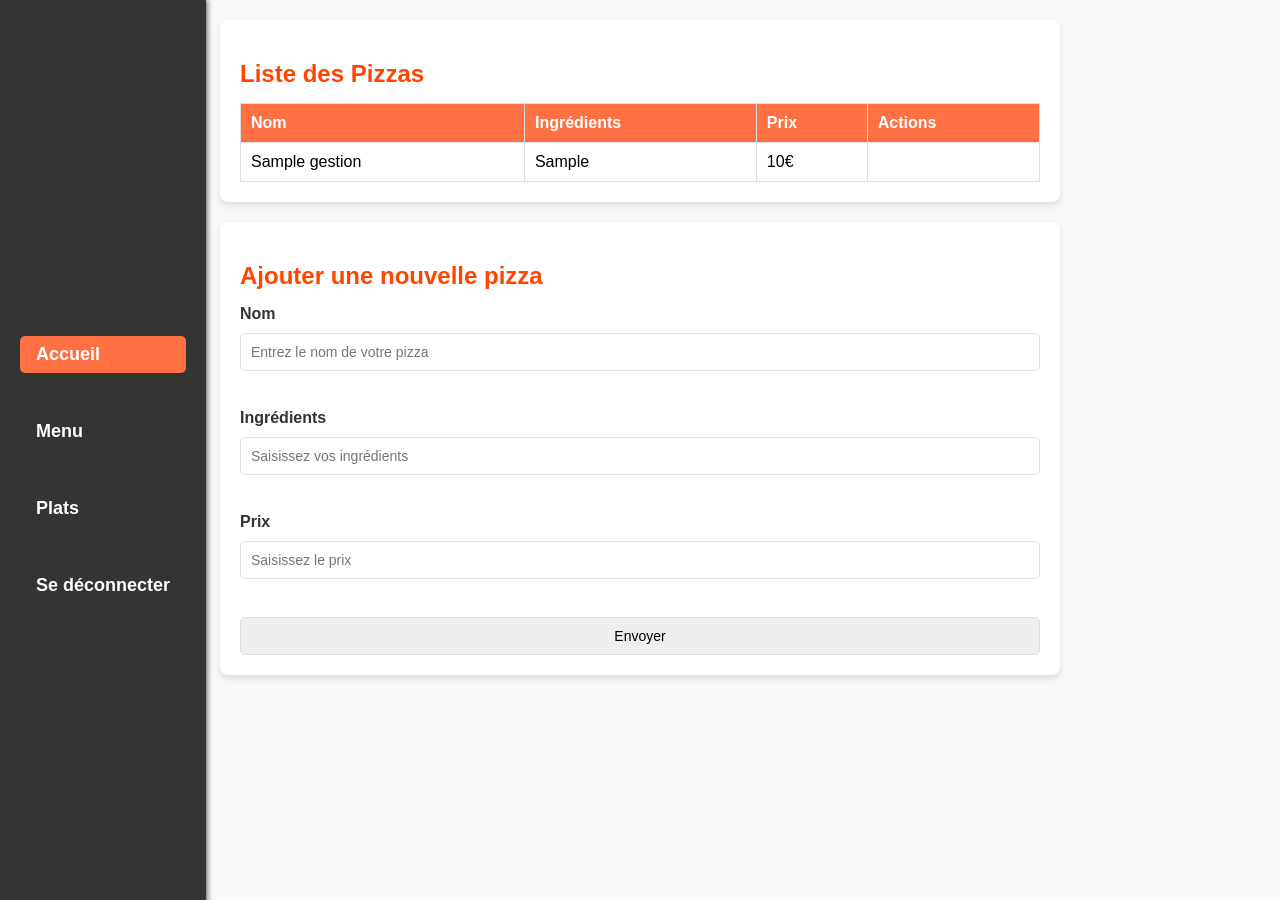
After one commit to moralesjustin19/Gestionnaire-de-menu, a PHP site: page /gerer.php in a window 1280 px wide. The commit adds this page. Run offline with PHP 8.4, Linux system fonts and the light colour scheme; tables that the repository leaves empty or names only in its code hold one stand-in row (values such as "Sample post").

Commit message:
ajout_page gestion ainsi qu'un formulaire reliée à la BDD et retransmit en HTML

```diff
--- a/accueil.php
+++ b/accueil.php
@@ -24,6 +24,9 @@ $username = $_SESSION['username']
         <a href="#">Menu</a>
         <a href="#">Plats</a>
         <a href="#">Se déconnecter</a>
+        <a href="gerer.php">Gestion</a>
+
+
     </nav>
 </header>
 <body>
--- /dev/null
+++ b/gerer.php
@@ -0,0 +1,83 @@
+<?php
+// Connexion à la base de données
+$servername = "localhost";
+$username = "root";
+$password = "";
+$dbname = "gestionnaire_menu";
+
+try {
+    $bdd = new PDO("mysql:host=$servername;dbname=$dbname", $username, $password);
+    $bdd->setAttribute(PDO::ATTR_ERRMODE, PDO::ERRMODE_EXCEPTION);
+} catch (PDOException $e) {
+    echo "Erreur de connexion : " . $e->getMessage();
+}
+
+// Récupérer les pizzas depuis la base de données
+$requete = $bdd->query("SELECT * FROM gestion"); // Assurez-vous que la table s'appelle bien 'gestion'
+$pizzas = $requete->fetchAll(PDO::FETCH_ASSOC);
+?>
+
+<!DOCTYPE html>
+<html lang="en">
+<head>
+    <meta charset="UTF-8">
+    <meta name="viewport" content="width=device-width, initial-scale=1.0">
+    <link rel="stylesheet" href="stylesheet/gestion.css">
+    <title>Accueil</title>
+</head>
+<header>
+    <nav>
+        <a class="active" href="accueil.php">Accueil</a>
+        <a href="#">Menu</a>
+        <a href="#">Plats</a>
+        <a href="logout.php">Se déconnecter</a>
+    </nav>
+</header>
+<body>
+
+    <section>
+        <h2>Liste des Pizzas</h2>
+        <table border="1">
+            <thead>
+                <tr>
+                    <th>Nom</th>
+                    <th>Ingrédients</th>
+                    <th>Prix</th>
+                    <th>Actions</th>
+                </tr>
+            </thead>
+            <tbody>
+                <?php
+                // Afficher dynamiquement les pizzas
+                foreach ($pizzas as $pizza) {
+                    echo "<tr>";
+                    echo "<td>" . htmlspecialchars($pizza['nom']) . "</td>"; // Affiche le nom de la pizza
+                    echo "<td>" . htmlspecialchars($pizza['ingredients']) . "</td>"; // Affiche les ingrédients
+                    echo "<td>" . htmlspecialchars($pizza['prix']) . "€</td>"; // Affiche le prix
+                    echo "<td>
+
+                          </td>";
+                    echo "</tr>";
+                }
+                ?>
+            </tbody>
+        </table>
+    </section>
+
+    <section>
+        <h2>Ajouter une nouvelle pizza</h2>
+        <form method="POST" action="action.php">
+            <label for="nom"><b>Nom</b></label>
+            <input type="text" id="nom" name="nom" placeholder="Entrez le nom de votre pizza" required>
+            <br>
+            <label for="ingredients"><b>Ingrédients</b></label>
+            <input type="text" id="ingredients" name="ingredients" placeholder="Saisissez vos ingrédients" required>
+            <br>
+            <label for="prix"><b>Prix</b></label>
+            <input type="number" id="prix" name="prix" placeholder="Saisissez le prix" required>
+            <br>
+            <input type="submit" value="Envoyer" name="ok">
+        </form>
+    </section>
+</body>
+</html>
--- /dev/null
+++ b/stylesheet/gestion.css
@@ -0,0 +1,175 @@
+body {
+    padding: 0;
+    margin: 0;
+    margin-left: 42%;
+    margin-top: 17%;
+    background-color: #202020;
+}
+
+.hello {
+    font-size: 80px;
+    color:white
+}
+
+.desc {
+    font-size: 25px ;
+    color: white;
+}
+
+nav {
+    background-color: #333533;
+    color: white;
+    height: 100%;
+    display: flex;
+    flex-direction: column;
+    position: fixed;
+    top: 0;
+    left: 0;
+    padding: 20px;
+    box-shadow: 2px 0 5px rgba(0, 0, 0, 0.5);
+}
+
+nav a {
+    color: white;
+    text-decoration: none;
+    margin: 10px 0;
+    font-size: 18px;
+}
+
+nav a:hover {
+    color: #d4d4d4;
+    text-decoration: underline;
+}
+
+main {
+    margin-left: 220px;
+    padding: 20px;
+}
+
+/* Style général */
+body {
+    font-family: Arial, sans-serif;
+    background-color: #f9f9f9;
+    margin: 0;
+    padding: 0;
+}
+
+
+header nav {
+    display: flex;
+    justify-content: center;
+    gap: 20px;
+}
+
+header nav a {
+    color: white;
+    text-decoration: none;
+    font-weight: bold;
+    padding: 0.5rem 1rem;
+    border-radius: 5px;
+}
+
+header nav a.active,
+header nav a:hover {
+    background-color: #ff7043;
+}
+
+/* Titre principal */
+h1 {
+    text-align: center;
+    color: #333;
+    margin-top: 1.5rem;
+}
+
+/* Sections */
+section {
+    margin: 20px auto;
+    padding: 20px;
+    background-color: white;
+    border-radius: 8px;
+    box-shadow: 0 4px 6px rgba(0, 0, 0, 0.1);
+    max-width: 800px;
+}
+
+section h2 {
+    color: #ff4500;
+    margin-bottom: 15px;
+}
+
+/* Tableau des pizzas */
+table {
+    width: 100%;
+    border-collapse: collapse;
+    margin-top: 10px;
+}
+
+table thead {
+    background-color: #ff7043;
+    color: white;
+}
+
+table th, table td {
+    text-align: left;
+    padding: 10px;
+    border: 1px solid #ddd;
+}
+
+table tbody tr:nth-child(even) {
+    background-color: #f9f9f9;
+}
+
+table tbody tr:hover {
+    background-color: #ffe0b2;
+}
+
+/* Liens dans le tableau */
+table a {
+    color: #ff4500;
+    text-decoration: none;
+    font-weight: bold;
+}
+
+table a:hover {
+    text-decoration: underline;
+}
+
+/* Formulaire d'ajout */
+form {
+    display: flex;
+    flex-direction: column;
+    gap: 10px;
+}
+
+form label {
+    font-weight: bold;
+    color: #333;
+}
+
+form input,
+form textarea {
+    padding: 10px;
+    border: 1px solid #ddd;
+    border-radius: 5px;
+    font-size: 14px;
+}
+
+form input:focus,
+form textarea:focus {
+    border-color: #ff4500;
+    outline: none;
+    box-shadow: 0 0 5px rgba(255, 69, 0, 0.5);
+}
+
+form button {
+    padding: 10px 15px;
+    background-color: #ff4500;
+    color: white;
+    font-weight: bold;
+    border: none;
+    border-radius: 5px;
+    cursor: pointer;
+}
+
+form button:hover {
+    background-color: #ff7043;
+}
```
Also changed, not shown: action.php (added, +35 -0 lines).
